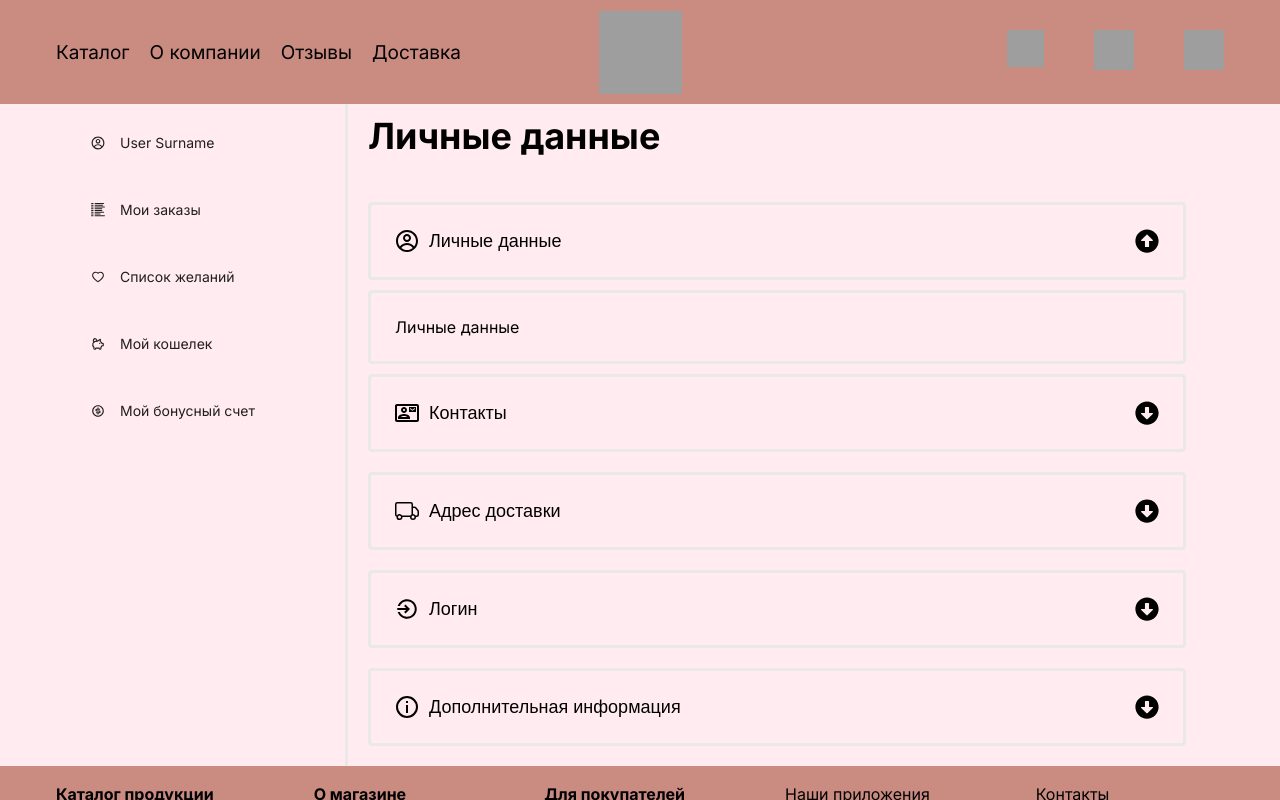
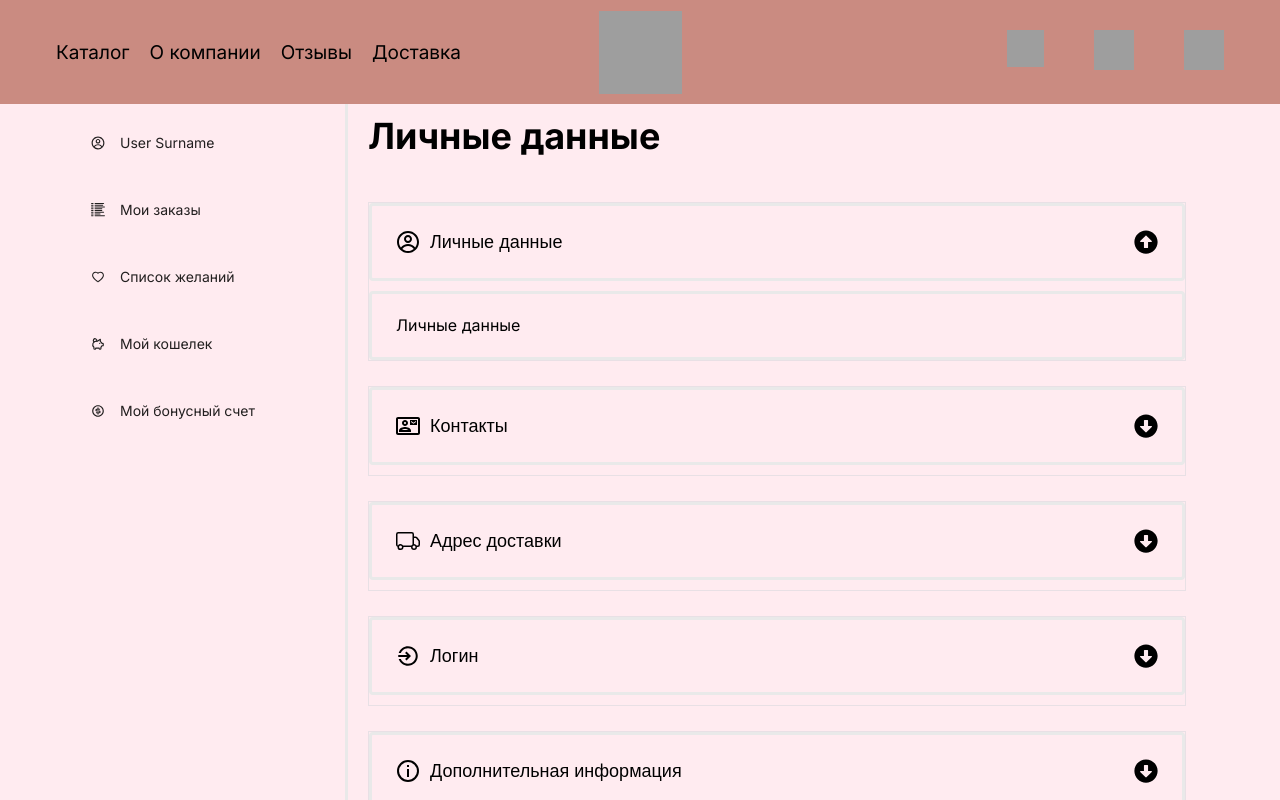
Before and after one commit to kestenbaum/Cakes-shop, a Next.js app in the folder client/: page /profile in a window 1280 px wide. Both pictures are taken after a click on the button "Личные данные". Shown: the top 800 px of the page. Built offline with nearby package versions, Linux system fonts and the light colour scheme; grey boxes are pictures that could not be loaded.

Commit message:
fix styled for Accordion

```diff
--- a/client/src/components/UI/Accordion/Accordion.module.css
+++ /dev/null
@@ -1,50 +0,0 @@
-.wrapper {
-    width: 100%;
-    margin-bottom: 15px;
-    line-height: 15px;
-    border: 1px solid rgba(209, 213, 219, 0.5);
-}
-
-.wrapper__title {
-    display: flex;
-    align-items: center;
-    gap: 10px;
-}
-
-.title {
-    font-size: 18px;
-}
-
-.content {
-    width: 100%;
-    position: relative;
-    padding: 24px;
-    transition: all .2s ease-in-out;
-    border: 3px solid #e9e9e9;
-    border-radius: 4px;
-}
-
-.btn {
-    display: flex;
-    justify-content: space-between;
-    width: 100%;
-    position: relative;
-    text-align: left;
-    background: transparent;
-    outline: none;
-    cursor: pointer;
-    padding: 24px;
-    transition: all .2s ease-in-out;
-    border: 3px solid #e9e9e9;
-    border-radius: 4px;
-    margin-bottom: 10px ;
-}
-
-.btn:hover {
-    background-color: #CA8B81;
-}
-
-.icon {
-    width: 24px;
-    height: 24px;
-}
--- a/client/src/components/UI/Accordion/Accordion.tsx
+++ b/client/src/components/UI/Accordion/Accordion.tsx
@@ -1,44 +1,85 @@
 "use client"
 import React, {useState} from 'react';
 
-import styles from "@/components/UI/Accordion/Accordion.module.css"
+import styled from "styled-components";
 import {FaArrowAltCircleDown, FaArrowAltCircleUp} from "react-icons/fa";
 const Accordion = (props:any) => {
     const [isShowing, setIsShowing] = useState(false);
-
-    const toggle = () => {
-        setIsShowing(!isShowing);
-    };
+    const toggle = () => setIsShowing(!isShowing);
 
     return (
-        <div
-            className={styles.wrapeper}
-        >
-            <button
-                className={styles.btn}
+        <Wrapper>
+            <Button
                 onClick={toggle}
                 type="button"
             >
-                <p className={styles.wrapper__title}>
-                   {props.img}
-                    <span className={styles.title}>{props.title}</span>
-                </p>
-                {
-                    isShowing ?
-                        <FaArrowAltCircleUp className={styles.icon}/>
-                        :
-                        <FaArrowAltCircleDown className={styles.icon}/>
-                }
-            </button>
-            <div
-                className={styles.content}
-                style={{ display: isShowing ? "block" : "none" }}
+                <Title>
+                    {props.img}
+                    <span>{props.title}</span>
+                </Title>
+                {isShowing ? <ArrowUp/> : <ArrowDown/>}
+            </Button>
+            <Content
+                $props={isShowing}
                 dangerouslySetInnerHTML={{
                     __html: props.content
                 }}
             />
-        </div>
+        </Wrapper>
     );
 };
 
 export default Accordion;
+
+const Wrapper = styled.div`
+  width: 100%;
+  margin-bottom: 15px;
+  line-height: 15px;
+  border: 1px solid rgba(209, 213, 219, 0.5);
+`
+
+const Button = styled.button`
+  display: flex;
+  justify-content: space-between;
+  width: 100%;
+  position: relative;
+  text-align: left;
+  background: transparent;
+  outline: none;
+  cursor: pointer;
+  padding: 24px;
+  transition: all .2s ease-in-out;
+  border: 3px solid #e9e9e9;
+  border-radius: 4px;
+  margin-bottom: 10px ;
+  :hover{
+    background-color: #CA8B81;
+  }
+`
+
+const Title = styled.p`
+  display: flex;
+  align-items: center;
+  font-size: 18px;
+  gap: 10px;
+`
+
+const ArrowUp = styled(FaArrowAltCircleUp)`
+  width: 24px;
+  height: 24px;
+`
+
+const ArrowDown = styled(FaArrowAltCircleDown)`
+  width: 24px;
+  height: 24px;
+`
+
+const Content = styled.div<{$props?: boolean}>`
+  display: ${props => props.$props ? "block" : "none"};
+  width: 100%;
+  position: relative;
+  padding: 24px;
+  transition: all .2s ease-in-out;
+  border: 3px solid #e9e9e9;
+  border-radius: 4px;
+`
```
